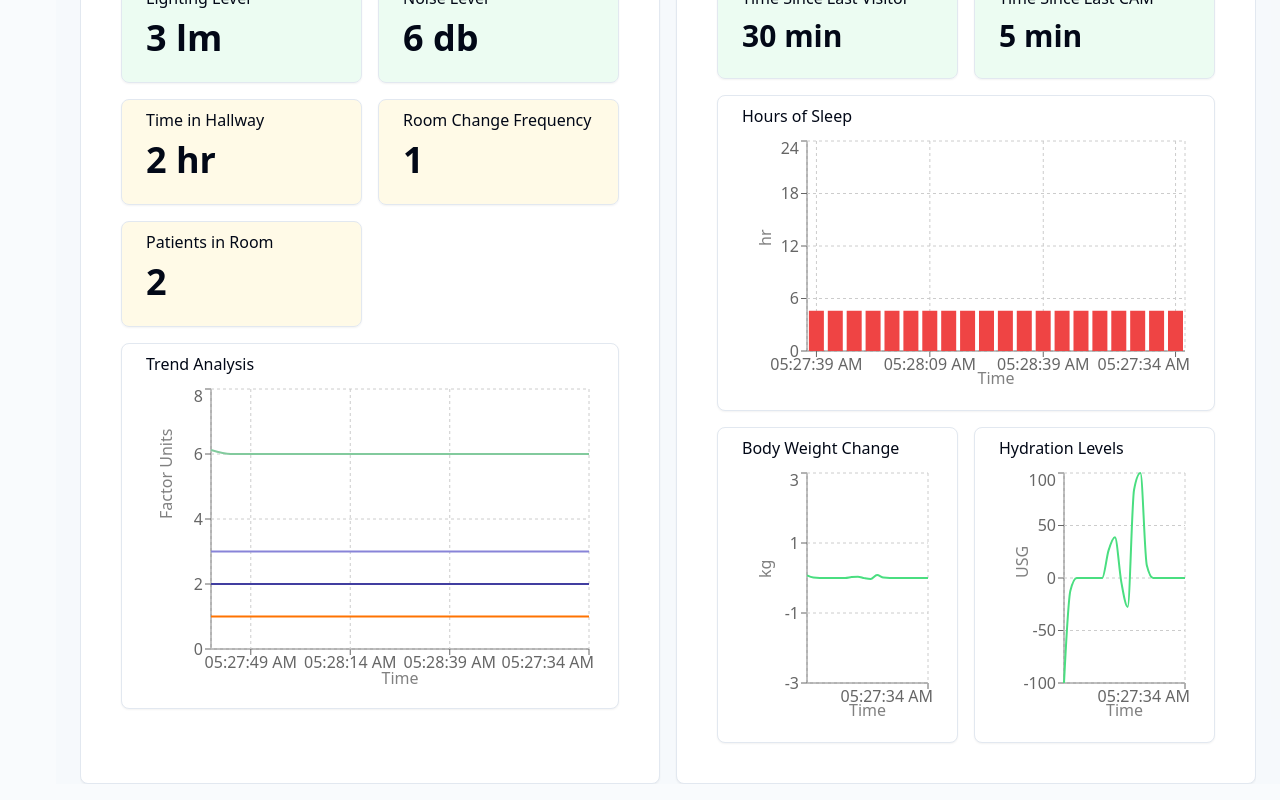
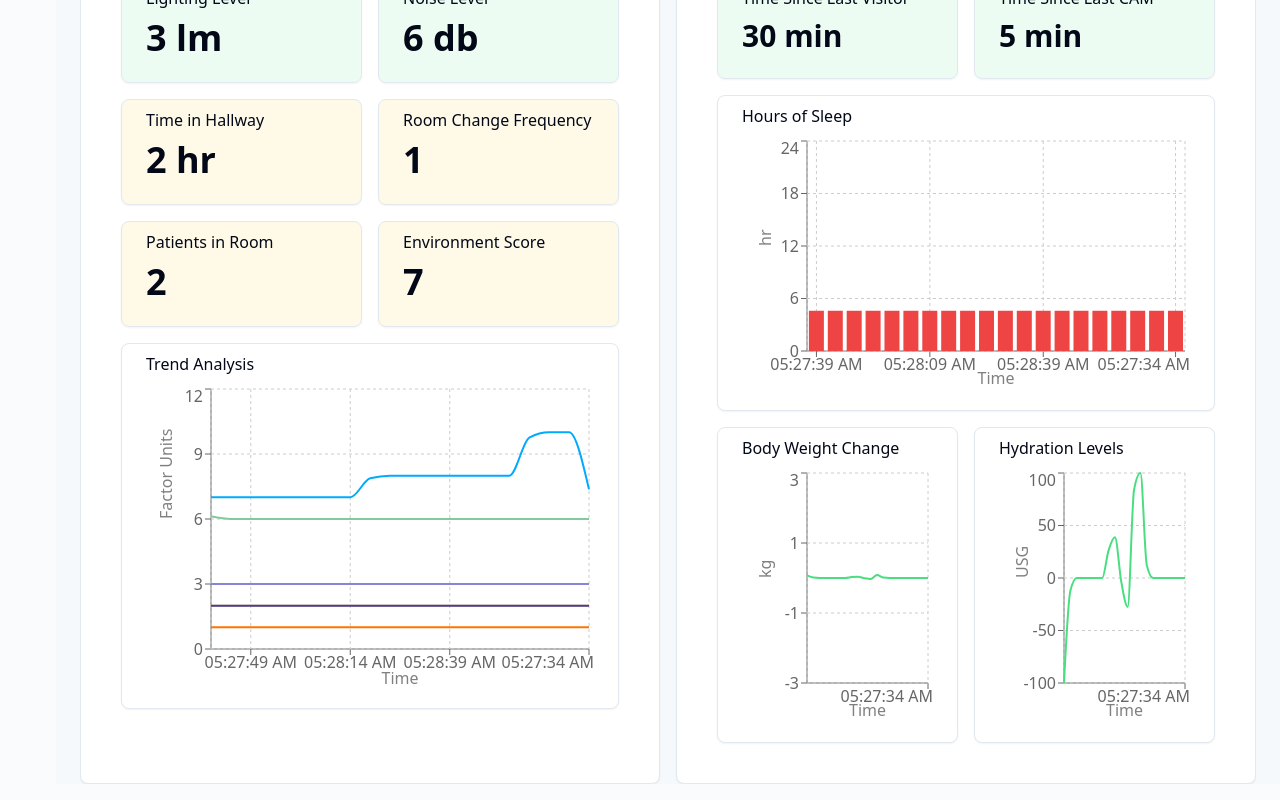
Before and after one commit to Tony911029/delirium_control, a Next.js app in the folder FE/: page /patient/1 in a window 1280 px wide. Shown: the part 2076-2876 px from the top of the page. Built offline with nearby package versions, Linux system fonts and the light colour scheme.

Commit message:
Add environment score display and background color logic in EnvironmentalFactors component

```diff
--- a/FE/components/ui/env_factors.tsx
+++ b/FE/components/ui/env_factors.tsx
@@ -27,7 +27,8 @@ export default function EnvironmentalFactors({ patient }: { patient: Patient; })
     noise: patient.env_score_fields.noise_levels[i],
     hallway: Math.round(patient.env_score_fields.time_in_hallway[i]/60),
     roomChange: patient.env_score_fields.room_change_frequency[i],
-    patients: patient.env_score_fields.number_of_patients_in_room[i]
+    patients: patient.env_score_fields.number_of_patients_in_room[i],
+    env_score: patient.env_score[i]  // new line
   });
 
   const initialTrendData = Array.from({ length: dataLength }, (_, i) => createTrendDataPoint(i)).slice(-maxPoints);
@@ -54,6 +55,12 @@ export default function EnvironmentalFactors({ patient }: { patient: Patient; })
   function getBgClass(value: number, low: number, high: number) {
     if (value < low) return "bg-green-400 bg-opacity-10";    // below range
     else if (value > high) return "bg-red-400 bg-opacity-10"; // above range
+    else return "bg-yellow-400 bg-opacity-10";                // within range
+  }
+
+  function oppgetBgClass(value: number, low: number, high: number) {
+    if (value > high) return "bg-green-400 bg-opacity-10";    // below range
+    else if (value < low) return "bg-red-400 bg-opacity-10"; // above range
     else return "bg-yellow-400 bg-opacity-10";                // within range
   }
 
@@ -98,6 +105,12 @@ export default function EnvironmentalFactors({ patient }: { patient: Patient; })
               <p className="text-4xl font-semibold">{currentData.patients}</p>
             </CardContent>
           </Card>
+          <Card className={oppgetBgClass(currentData.env_score, 5, 7)}>
+            <CardContent>
+              <h2 className="text-md my-2">Environment Score</h2>
+              <p className="text-4xl font-semibold">{currentData.env_score}</p>
+            </CardContent>
+          </Card>
           {/* Trend Analysis Chart */}
           <Card className="col-span-2">
             <CardContent>
@@ -118,6 +131,7 @@ export default function EnvironmentalFactors({ patient }: { patient: Patient; })
                   <Line type="monotone" dataKey="hallway" stroke="#ffc658" strokeWidth={2} dot={false} />
                   <Line type="monotone" dataKey="roomChange" name="Room change" stroke="#ff7300" strokeWidth={2} dot={false} />
                   <Line type="monotone" dataKey="patients" stroke="#413ea0" strokeWidth={2} dot={false} />
+                  <Line type="monotone" dataKey="env_score" name="Environment Score" stroke="#00aaff" strokeWidth={2} dot={false} />  // new line
                 </LineChart>
               </ResponsiveContainer>
             </CardContent>
```
